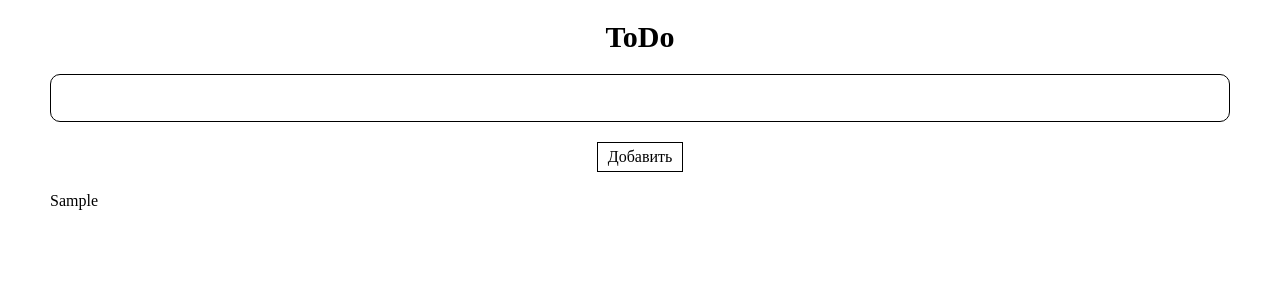
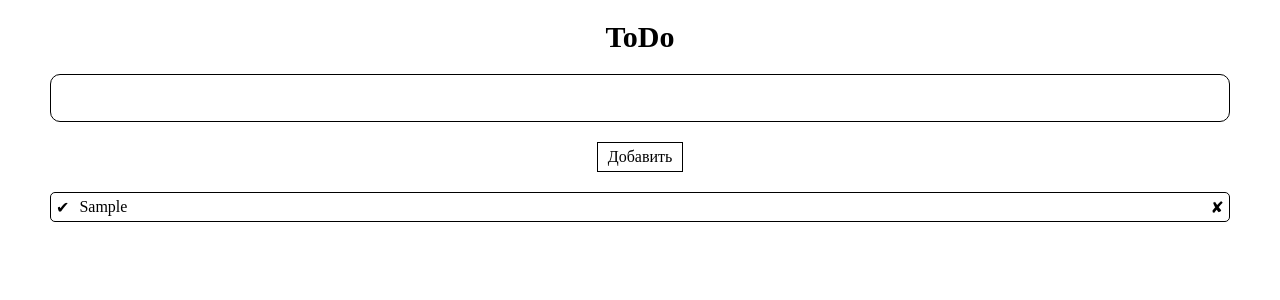
Before and after one commit to dmitrytrofim/todo-react, a React (Vite) app: page / in a window 1280 px wide. Both pictures are taken after typing "Sample" into the empty fields and a click on the button "Добавить". Shown: the top 300 px of the page. Built offline with nearby package versions, Linux system fonts and the light colour scheme.

Commit message:
add remove todo

```diff
--- a/src/components/ControlPanel.tsx
+++ b/src/components/ControlPanel.tsx
@@ -1,4 +1,4 @@
-import { useRef, useState } from 'react';
+import { useEffect, useRef, useState } from 'react';
 import useStore from '@/core/store/store';
 import ButtonPanel from '@/components/ButtonPanel';
 import useAddTodo from '@/core/hooks/useAddTodo';
@@ -12,6 +12,10 @@ function ControlPanel() {
   setTextArea(event.target.value);
  };
  const handlerAddTodo = useAddTodo(addTodo, textArea, setTextArea, field);
+
+ useEffect(() => {
+  field.current?.focus();
+ }, []);
 
  return (
   <form className="flex flex-col gap-[20px] mb-[20px]">
--- a/src/components/ItemTodo.tsx
+++ b/src/components/ItemTodo.tsx
@@ -1,5 +1,26 @@
-function ItemTodo({ text }: { text: string }) {
- return <li className="">{text}</li>;
+function ItemTodo({
+ text,
+ id,
+ removeTodo,
+}: {
+ text: string;
+ id: string;
+ removeTodo: (id: string) => void;
+}) {
+ return (
+  <li className="flex items-center gap-[10px] rounded-[5px] border px-[5px]">
+   <button className="h-[22px] cursor-pointer">&#10004;</button>
+   <input
+    className="w-full h-full py-[5px]"
+    type="text"
+    readOnly
+    value={text}
+   />
+   <button onClick={() => removeTodo(id)} className="h-[22px] cursor-pointer">
+    &#10008;
+   </button>
+  </li>
+ );
 }
 
 export default ItemTodo;
--- a/src/components/ListTodos.tsx
+++ b/src/components/ListTodos.tsx
@@ -3,11 +3,17 @@ import useStore from '@/core/store/store';
 
 function ListTodos() {
  const list = useStore((state) => state.todos);
+ const removeTodo = useStore((state) => state.removeTodo);
 
  return (
-  <ul className="">
+  <ul className="flex flex-col gap-[5px]">
    {list.map((item) => (
-    <ItemTodo key={item.id} text={item.text} />
+    <ItemTodo
+     key={item.id}
+     text={item.text}
+     id={item.id}
+     removeTodo={removeTodo}
+    />
    ))}
   </ul>
  );
--- a/src/core/hooks/useAddTodo.ts
+++ b/src/core/hooks/useAddTodo.ts
@@ -9,6 +9,7 @@ function useAddTodo(
  ) => {
   const enterEvent = event as React.KeyboardEvent;
   if (enterEvent.key === 'Enter' || event.type === 'click') {
+   if (enterEvent.shiftKey === true) return;
    event.preventDefault();
    field.current!.focus();
    if (textArea.trim() === '') {
--- a/src/core/store/store.ts
+++ b/src/core/store/store.ts
@@ -1,7 +1,7 @@
 import { create } from 'zustand';
 import { IStore } from '@/core/types/store';
 
-const useStore = create<IStore>((set) => ({
+const useStore = create<IStore>((set, get) => ({
  todos: [],
  addTodo: (text) =>
   set((state) => ({
@@ -13,6 +13,10 @@ const useStore = create<IStore>((set) => ({
     },
    ],
   })),
+ removeTodo: (id) =>
+  set(() => ({
+   todos: get().todos.filter((item) => item.id !== id),
+  })),
 }));
 
 export default useStore;
--- a/src/core/types/store.ts
+++ b/src/core/types/store.ts
@@ -6,6 +6,7 @@ export interface ITodo {
 export interface IStore {
  todos: Array<ITodo>;
  addTodo: (text: string) => void;
+ removeTodo: (id: string) => void;
 }
 
 export interface IButtonPanel {
```
